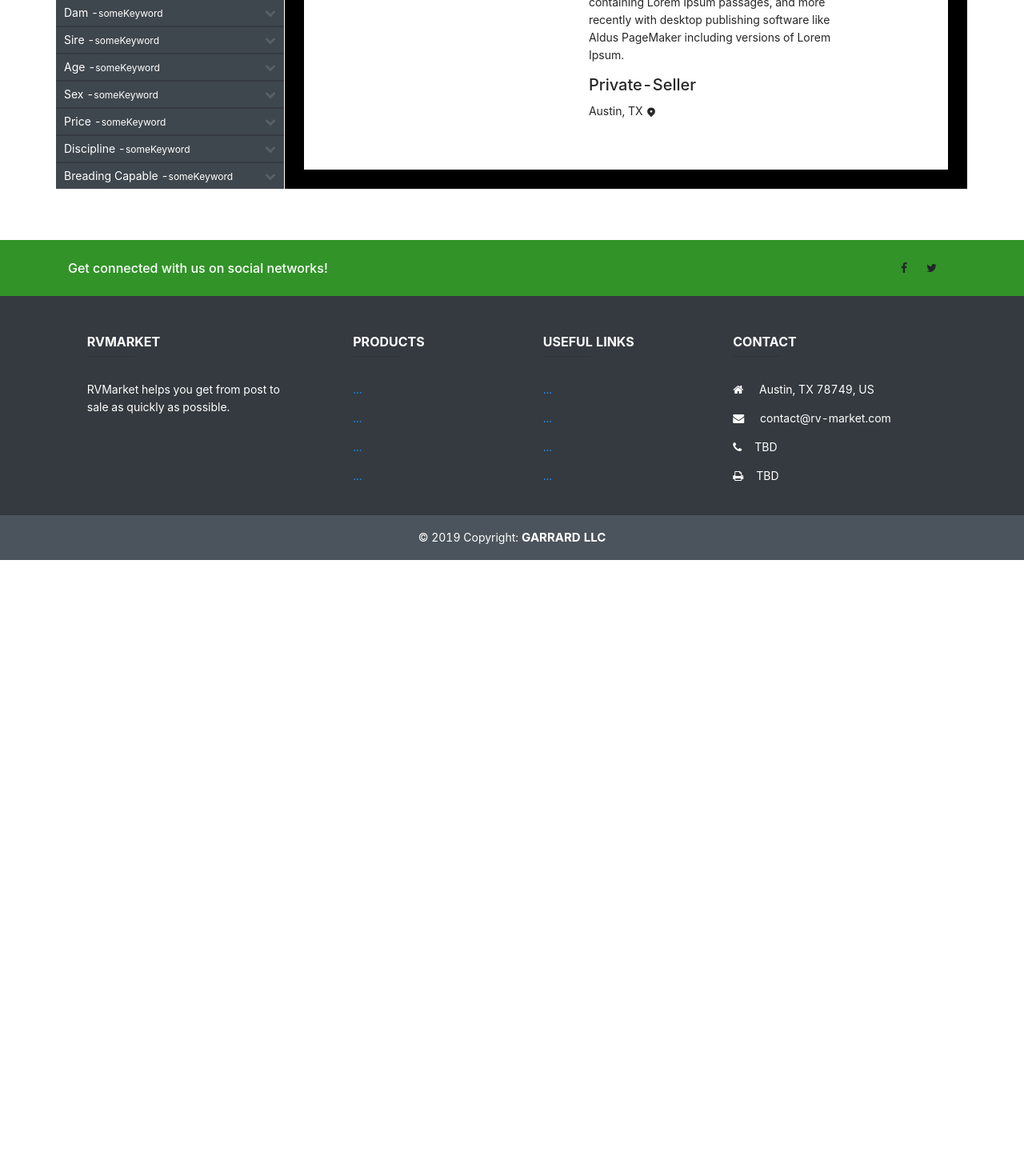
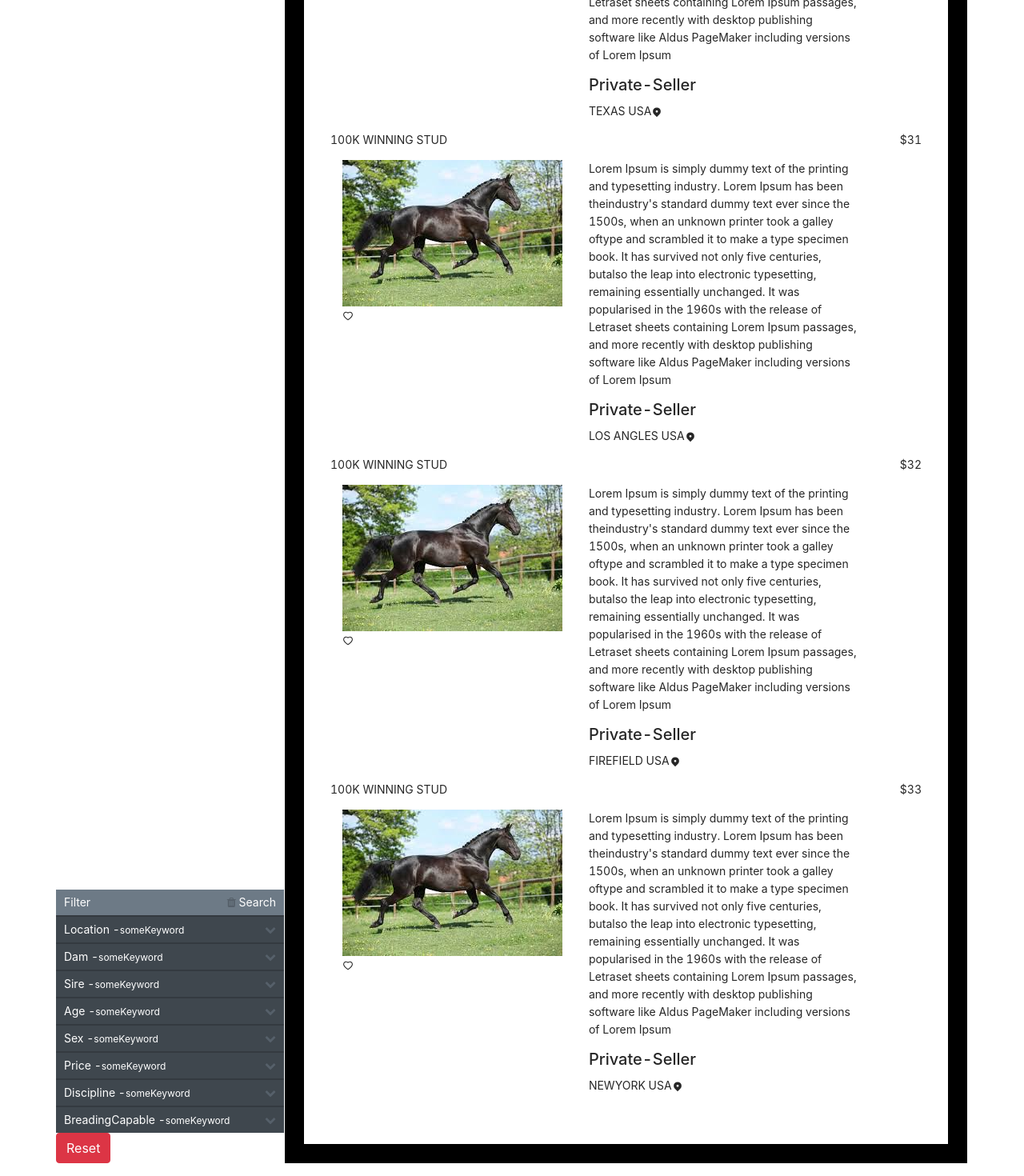
Before and after one commit to B2Gdevs/horse-market-react, a React (Create React App) app: page /listings-search in a window 1280 px wide. Shown: the part 900-2370 px from the top of the page at 80% size. Before the commit the page ends 1600 px from the top, so only its background shows below. Built offline with nearby package versions, Linux system fonts and the light colour scheme.

Commit message:
Fixed custom hook changes and filter has been implemented

```diff
--- a/src/components/FilterItems/singleSelectFilter.js
+++ b/src/components/FilterItems/singleSelectFilter.js
@@ -1,38 +1,110 @@
-import React, {render} from 'react'
-import styled from 'styled-components';
+import React, { useState, render } from "react";
+import styled from "styled-components";
 
 const Styles = styled.div`
   .footer-links {
     color: white;
   }
-  `
+`;
 
-const SingleSelectFilter = ({keyWord, name}) => {
+const SingleSelectFilter = ({ keyWord, name, horsePayload, setHorseData }) => {
+  const [value, setValue] = useState();
+  const filterSorting = (e) => {
+    e.preventDefault();
+    console.log(value, name);
+    if (name === "Location") {
+      let sortedDistanceArray = horsePayload.filter(
+        (horse) => horse.location == value
+      );
+      setHorseData(sortedDistanceArray);
+    }
+    if (name === "Dam") {
+      let sortedDistanceArray = horsePayload.filter(
+        (horse) => horse.dam == value
+      );
+      setHorseData(sortedDistanceArray);
+    }
+    if (name === "Sire") {
+      let sortedDistanceArray = horsePayload.filter(
+        (horse) => horse.sire == value
+      );
+      setHorseData(sortedDistanceArray);
+    }
+    if (name === "Age") {
+      let sortedDistanceArray = horsePayload.filter(
+        (horse) => horse.age == value
+      );
+      setHorseData(sortedDistanceArray);
+    }
+    if (name === "Sex") {
+      let sortedDistanceArray = horsePayload.filter(
+        (horse) => horse.sex == value
+      );
+      setHorseData(sortedDistanceArray);
+    }
+    if (name === "Price") {
+      let sortedDistanceArray = horsePayload.filter(
+        (horse) => horse.price == value
+      );
+      setHorseData(sortedDistanceArray);
+    }
+    if (name === "Discipline") {
+      let sortedDistanceArray = horsePayload.filter(
+        (horse) => horse.discipline == value
+      );
+      setHorseData(sortedDistanceArray);
+    }
+    if (name === "BreadingCapable") {
+      let sortedDistanceArray = horsePayload.filter(
+        (horse) => horse.breadingCapable == value
+      );
+      setHorseData(sortedDistanceArray);
+    }
+  };
   return (
     <Styles>
       <div className="filter-item-display filter-item-keyword">
         <div className="filter-item-wrapper filter-margin">
-                    <a href={`#${keyWord}`} data-toggle="collapse" className="filter-text">{name} -
+          <a
+            href={`#${keyWord}`}
+            data-toggle="collapse"
+            className="filter-text"
+          >
+            {name} -
             <span className="filter-text filter-item-ack">someKeyword</span>
-                        <span className="filter-text right-span"><i className="fa fa-chevron-down"></i></span>
+            <span className="filter-text right-span">
+              <i className="fa fa-chevron-down"></i>
+            </span>
           </a>
           <div id={`${keyWord}`} className="collapse filter-margin">
             <form>
               <div className="row">
                 <div className="col-md-8">
-                                    <input type="text" className="form-control form-inline" id="search-keyword"
-                                           placeholder="Enter Keyword"/>
+                  <input
+                    type="text"
+                    className="form-control form-inline"
+                    id="search-keyword"
+                    placeholder="Enter Keyword"
+                    onChange={(e) => setValue(e.target.value)}
+                  />
                 </div>
                 <div className="col-md-4">
-                                    <button type="submit" className="btn btn-success">Filter</button>
+                  <button
+                    type="submit"
+                    className="btn btn-success"
+                    onClick={(e) => filterSorting(e)}
+                  >
+                    Filter
+                  </button>
                 </div>
               </div>
             </form>
+
           </div>
         </div>
       </div>
     </Styles>
-    )
-}
+  );
+};
 
 export default SingleSelectFilter;
--- a/src/details/ListingSearch.js
+++ b/src/details/ListingSearch.js
@@ -1,17 +1,17 @@
-import React, {useState} from 'react';
-import {NavigationBar} from "../components/navbar";
+import React, { useState } from "react";
+import { NavigationBar } from "../components/navbar";
 import styled from "styled-components";
-import {Footer} from "../components/footer";
+import { Footer } from "../components/footer";
 
-import 'react-slideshow-image/dist/styles.css';
-import {Slide} from 'react-slideshow-image';
-import horse1 from '../assets/horse1.jpg';
-import horse2 from '../assets/horse2.jpg';
-import horse3 from '../assets/horse3.jpeg';
-import horse4 from '../assets/horse4.jpg';
-import 'antd/dist/antd.css';
-import {AiOutlineHeart, AiFillHeart} from 'react-icons/ai';
-import {HiLocationMarker} from 'react-icons/hi';
+import "react-slideshow-image/dist/styles.css";
+import { Slide } from "react-slideshow-image";
+import horse1 from "../assets/horse1.jpg";
+import horse2 from "../assets/horse2.jpg";
+import horse3 from "../assets/horse3.jpeg";
+import horse4 from "../assets/horse4.jpg";
+import "antd/dist/antd.css";
+import { AiOutlineHeart, AiFillHeart } from "react-icons/ai";
+import { HiLocationMarker } from "react-icons/hi";
 import MultiSelectFilter from "../components/FilterItems/multiSelectFilter";
 import SingleSelectFilter from "../components/FilterItems/singleSelectFilter";
 import SlideData from "./SlideData";
@@ -52,7 +52,7 @@ const Styles = styled.div`
   }
 
   .search-filter-area {
-        background-color: #343A40;
+    background-color: #343a40;
   }
 
   .right-span {
@@ -98,7 +98,7 @@ const Styles = styled.div`
 
   .filter-item-display {
     background-color: #3f474e;
-        border-top: 2px solid #343A40;
+    border-top: 2px solid #343a40;
   }
 
   .filter-item-ack {
@@ -111,12 +111,12 @@ const Styles = styled.div`
   }
 
   .matches {
-        background-color: #464F58;
+    background-color: #464f58;
     color: white;
   }
 
   .sort {
-        background-color: #6D7985;
+    background-color: #6d7985;
     color: white;
   }
 
@@ -134,36 +134,104 @@ const Styles = styled.div`
     margin: 0;
     padding: 0;
   }
-  `
+`;
 const ListingsSearch = () => {
-    const [liked, setLiked] = useState(false)
+  const [liked, setLiked] = useState(false);
 
-    const horseData = [
+  // Array of Object for horse data to map
+
+  let horsePayload = [
     {
       image: horse1,
-            desc: "2 year old stud!",
+      desc: "Lorem Ipsum is simply dummy text of the printing and typesetting industry. Lorem Ipsum has been theindustry's standard dummy text ever since the 1500s, when an unknown printer took a galley oftype and scrambled it to make a type specimen book. It has survived not only five centuries, butalso the leap into electronic typesetting, remaining essentially unchanged. It was popularised in the 1960s with the release of Letraset sheets containing Lorem Ipsum passages, and more recently with desktop publishing software like Aldus PageMaker including versions of Lorem Ipsum",
+      age: 2,
+      sex: "male",
       location: "Private Seller - 9 mi",
-            price: "$ 29"
+      price: 30,
+      distance: 200,
+      dateListed: "01-june-2021",
+      discipline: "discipline1",
+      dam: "dam1",
+      sire: "sire1",
+      location: "texas usa",
+      breadingCapable: "breadingCapabale1",
     },
     {
       image: horse2,
-            desc: "2 year old stud!",
+      desc: "Lorem Ipsum is simply dummy text of the printing and typesetting industry. Lorem Ipsum has been theindustry's standard dummy text ever since the 1500s, when an unknown printer took a galley oftype and scrambled it to make a type specimen book. It has survived not only five centuries, butalso the leap into electronic typesetting, remaining essentially unchanged. It was popularised in the 1960s with the release of Letraset sheets containing Lorem Ipsum passages, and more recently with desktop publishing software like Aldus PageMaker including versions of Lorem Ipsum",
+      age: 3,
+      sex: "female",
       location: "Private Seller - 9 mi",
-            price: "$ 29"
+      price: 31,
+      distance: 250,
+      dateListed: "10-june-2021",
+      discipline: "discipline2",
+      dam: "dam2",
+      sire: "sire2",
+      location: "los angles usa",
+      breadingCapable: "breadingCapabale2",
+    },
+    {
+      image: horse3,
+      desc: "Lorem Ipsum is simply dummy text of the printing and typesetting industry. Lorem Ipsum has been theindustry's standard dummy text ever since the 1500s, when an unknown printer took a galley oftype and scrambled it to make a type specimen book. It has survived not only five centuries, butalso the leap into electronic typesetting, remaining essentially unchanged. It was popularised in the 1960s with the release of Letraset sheets containing Lorem Ipsum passages, and more recently with desktop publishing software like Aldus PageMaker including versions of Lorem Ipsum",
+      age: 4,
+      sex: "male",
+      location: "Private Seller - 9 mi",
+      price: 32,
+      distance: 270,
+      discipline: "discipline3",
+      dateListed: "12-june-2021",
+      dam: "dam3",
+      sire: "sire3",
+      location: "firefield usa",
+      breadingCapable: "breadingCapabale3",
+    },
+    {
+      image: horse4,
+      desc: "Lorem Ipsum is simply dummy text of the printing and typesetting industry. Lorem Ipsum has been theindustry's standard dummy text ever since the 1500s, when an unknown printer took a galley oftype and scrambled it to make a type specimen book. It has survived not only five centuries, butalso the leap into electronic typesetting, remaining essentially unchanged. It was popularised in the 1960s with the release of Letraset sheets containing Lorem Ipsum passages, and more recently with desktop publishing software like Aldus PageMaker including versions of Lorem Ipsum",
+      age: 5,
+      sex: "female",
+      location: "Private Seller - 9 mi",
+      price: 33,
+      distance: 300,
+      discipline: "discipline4",
+      dateListed: "13-june-2021",
+      dam: "dam4",
+      sire: "sire4",
+      location: "newyork usa",
+      breadingCapable: "breadingCapabale4",
+    },
+  ];
+
+  const [horseData, setHorseData] = useState(horsePayload);
+
+  const filterSorting = (e) => {
+    console.log(e.target.value, e.target.name, horseData);
+    if (e.target.name === "distance") {
+      let sortedDistanceArray = horsePayload.filter(
+        (horse) => horse.distance == e.target.value
+      );
+      setHorseData(sortedDistanceArray);
     }
-        , {
-            image: horse3,
-            desc: "2 year old stud!",
-            location: "Private Seller - 9 mi",
-            price: "$ 29"
+    if (e.target.name === "age") {
+      let sortedDistanceArray = horsePayload.filter(
+        (horse) => horse.age == e.target.value
+      );
+      setHorseData(sortedDistanceArray);
     }
-        , {
-            image: horse4,
-            desc: "2 year old stud!",
-            location: "Private Seller - 9 mi",
-            price: "$ 29"
+    if (e.target.name === "price") {
+      let sortedDistanceArray = horsePayload.filter(
+        (horse) => horse.price == e.target.value
+      );
+      setHorseData(sortedDistanceArray);
     }
-    ]
+    if (e.target.name === "dateListed") {
+      let sortedDistanceArray = horsePayload.filter(
+        (horse) => horse.dateListed == e.target.value
+      );
+      setHorseData(sortedDistanceArray);
+    }
+  };
 
   return (
     <Styles>
@@ -183,95 +251,180 @@ const ListingsSearch = () => {
                 <div className="filter-item-title">
                   <div className="filter-item-wrapper filter-margin">
                     <span className="filter-text">Filter</span>
-                                        <span className="filter-text right-span"><i
-                                            className="fa fa-trash"></i> Search</span>
+                    <span className="filter-text right-span">
+                      <i className="fa fa-trash"></i> Search
+                    </span>
                   </div>
                 </div>
-                                <SingleSelectFilter className='keyword' keyWord={"keyword-collapse-1"} name={"Location"}/>
-                                <SingleSelectFilter className='keyword' keyWord={"keyword-collapse-2"} name={"Dam"}/>
-                                <SingleSelectFilter className='type' keyWord={"keyword-collapse-3"} name={"Sire"}/>
-                                <SingleSelectFilter className='make' keyWord={"keyword-collapse-4"} name={"Age"}/>
-                                <SingleSelectFilter className='model' keyWord={"keyword-collapse-5"} name={"Sex"}/>
-                                <SingleSelectFilter className='trim' keyWord={"keyword-collapse-6"} name={"Price"}/>
-                                <SingleSelectFilter className='model' keyWord={"keyword-collapse-7"} name={"Discipline"}/>
-                                <SingleSelectFilter className='trim' keyWord={"keyword-collapse-8"} name={"Breading Capable"}/>
+                <SingleSelectFilter
+                  horsePayload={horsePayload}
+                  setHorseData={setHorseData}
+                  className="keyword"
+                  keyWord={"keyword-collapse-1"}
+                  name={"Location"}
+                />
+                <SingleSelectFilter
+                  horsePayload={horsePayload}
+                  setHorseData={setHorseData}
+                  className="keyword"
+                  keyWord={"keyword-collapse-2"}
+                  name={"Dam"}
+                />
+                <SingleSelectFilter
+                  horsePayload={horsePayload}
+                  setHorseData={setHorseData}
+                  className="type"
+                  keyWord={"keyword-collapse-3"}
+                  name={"Sire"}
+                />
+                <SingleSelectFilter
+                  horsePayload={horsePayload}
+                  setHorseData={setHorseData}
+                  className="make"
+                  keyWord={"keyword-collapse-4"}
+                  name={"Age"}
+                />
+                <SingleSelectFilter
+                  horsePayload={horsePayload}
+                  setHorseData={setHorseData}
+                  className="model"
+                  keyWord={"keyword-collapse-5"}
+                  name={"Sex"}
+                />
+                <SingleSelectFilter
+                  horsePayload={horsePayload}
+                  setHorseData={setHorseData}
+                  className="trim"
+                  keyWord={"keyword-collapse-6"}
+                  name={"Price"}
+                />
+                <SingleSelectFilter
+                  horsePayload={horsePayload}
+                  setHorseData={setHorseData}
+                  className="model"
+                  keyWord={"keyword-collapse-7"}
+                  name={"Discipline"}
+                />
+                <SingleSelectFilter
+                  horsePayload={horsePayload}
+                  setHorseData={setHorseData}
+                  className="trim"
+                  keyWord={"keyword-collapse-8"}
+                  name={"BreadingCapable"}
+                />
+                <button
+                  type="submit"
+                  className="btn btn-danger"
+                  onClick={(e) => setHorseData(horsePayload)}
+                >
+                  Reset
+                </button>
               </div>
             </div>
             <div className="col-md-9 horse-section">
               <div className="p-3">
                 <div className="row p-3 matches">
-                                    <div className="row mx-auto">
-                                        Showing 1 out of 1 Matches
-                                    </div>
+                  <div className="row mx-auto">Showing 1 out of 1 Matches</div>
                 </div>
                 <div className="row p-3 sort">
                   <p>Sort</p>
                   <div className="">
                     <p>By Distance</p>
-                                        <select className="form-control" aria-label="Default select example">
+                    <select
+                      className="form-control"
+                      aria-label="Default select example"
+                      onChange={filterSorting}
+                      name="distance"
+                    >
                       <option selected>Select</option>
-                                            <option value="1">One</option>
-                                            <option value="2">Two</option>
-                                            <option value="3"></option>
+                      {horsePayload.map((horse) => (
+                        <option value={horse.distance}>{horse.distance}</option>
+                      ))}
                     </select>
                   </div>
                   <div className="mx-2">
                     <p>By Age</p>
-                                        <select className="form-control" aria-label="Default select example">
+                    <select
+                      className="form-control"
+                      aria-label="Default select example"
+                      onChange={filterSorting}
+                      name="age"
+                    >
                       <option selected>Select</option>
-                                            <option value="1">One</option>
-                                            <option value="2">Two</option>
-                                            <option value="3"></option>
+                      {horsePayload.map((horse) => (
+                        <option value={horse.age}>{horse.age}</option>
+                      ))}
                     </select>
                   </div>
                   <div className="">
                     <p>By Price</p>
-                                        <select className="form-control" aria-label="Default select example">
+                    <select
+                      className="form-control"
+                      aria-label="Default select example"
+                      onChange={filterSorting}
+                      name="price"
+                    >
                       <option selected>Select</option>
-                                            <option value="1">One</option>
-                                            <option value="2">Two</option>
-                                            <option value="3"></option>
+                      {horsePayload.map((horse) => (
+                        <option value={horse.price}>{horse.price}</option>
+                      ))}
                     </select>
                   </div>
                   <div className="mx-2">
                     <p>By Date Listed</p>
-                                        <select className="form-control" aria-label="Default select example">
+                    <select
+                      className="form-control"
+                      aria-label="Default select example"
+                      onChange={filterSorting}
+                      name="dateListed"
+                    >
                       <option selected>Select</option>
-                                            <option value="1">One</option>
-                                            <option value="2">Two</option>
-                                            <option value="3"></option>
+                      {horsePayload.map((horse) => (
+                        <option value={horse.dateListed}>
+                          {horse.dateListed}
+                        </option>
+                      ))}
                     </select>
                   </div>
                 </div>
                 <div className="row p-4 listing-area">
                   <div className="col-md-12 p-5 listing-content">
+                    {horseData.map((horse) => (
+                      <span>
                         <div className="row">
                           <p className={"mr-auto"}>100K WINNING STUD</p>
-                                            <p>$5000</p>
+                          <p>${horse.price}</p>
                         </div>
                         <div className="row">
                           <div className="col-md-4">
-                                                <img className="" src={horse1} alt={"img"}/>
-                                                {liked ? <AiFillHeart onClick={() => {
-                                                    setLiked(!liked)
-                                                }}/> : <AiOutlineHeart onClick={() => {
-                                                    setLiked(!liked)
-                                                }}/>}
+                            <img className="" src={horse1} alt={"img"} />
+                            {liked ? (
+                              <AiFillHeart
+                                onClick={() => {
+                                  setLiked(!liked);
+                                }}
+                              />
+                            ) : (
+                              <AiOutlineHeart
+                                onClick={() => {
+                                  setLiked(!liked);
+                                }}
+                              />
+                            )}
                           </div>
                           <div className="col-md-6 offset-md-1">
-                                                <p>Lorem Ipsum is simply dummy text of the printing and typesetting
-                                                    industry. Lorem Ipsum has been the industry's standard dummy text
-                                                    ever since the 1500s, when an unknown printer took a galley of type
-                                                    and scrambled it to make a type specimen book. It has survived not
-                                                    only five centuries, but also the leap into electronic typesetting,
-                                                    remaining essentially unchanged. It was popularised in the 1960s
-                                                    with the release of Letraset sheets containing Lorem Ipsum passages,
-                                                    and more recently with desktop publishing software like Aldus
-                                                    PageMaker including versions of Lorem Ipsum.</p>
+                            <p>{horse.desc}</p>
                             <h5>Private-Seller</h5>
-                                                <p>Austin, TX <span><HiLocationMarker/></span></p>
+                            <p>
+                              {horse.location.toUpperCase()}
+                              <span>
+                                <HiLocationMarker />
+                              </span>
+                            </p>
                           </div>
                         </div>
+                      </span>
+                    ))}
                   </div>
                 </div>
               </div>
@@ -280,7 +433,6 @@ const ListingsSearch = () => {
         </div>
       </div>
     </Styles>
-
   );
-}
+};
 export default ListingsSearch;
```
Also changed, not shown: src/profile/EditListings.js (+47 -22 lines). Lines whose indentation alone changed are shown as unchanged.
